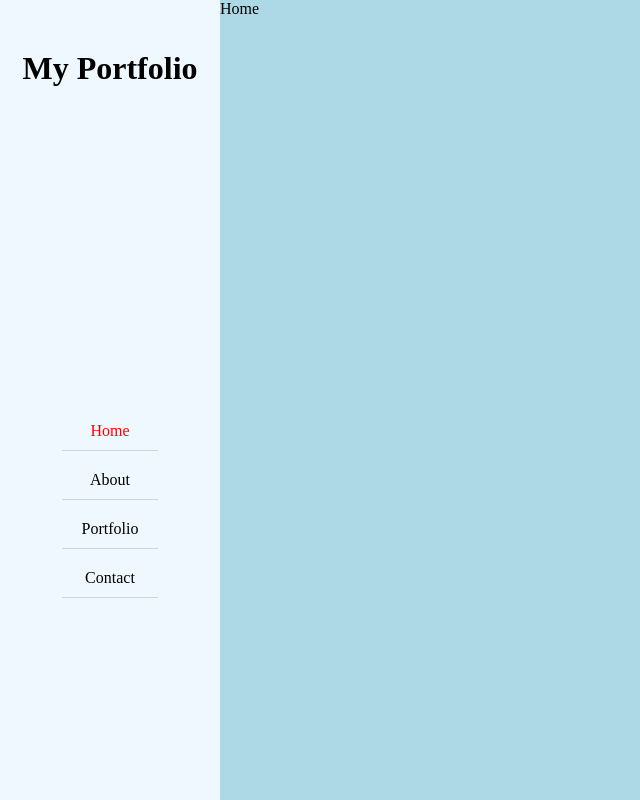
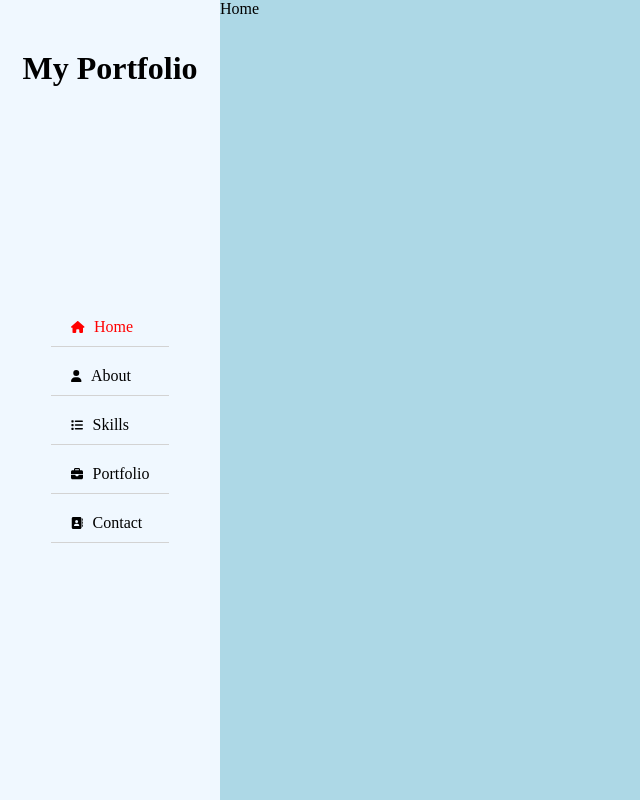
Before and after one commit to MrRozco/myWebsiteUpdated, a React (Create React App) app: page / in a window 1280 px wide. Shown: the top 800 px of the page, without its empty margins (0-640 px from the left). Built offline with nearby package versions, Linux system fonts and the light colour scheme.

Commit message:
Add icons to menu

```diff
--- a/package.json
+++ b/package.json
@@ -4,6 +4,8 @@
   "private": true,
   "dependencies": {
     "@fortawesome/fontawesome-svg-core": "^6.5.1",
+    "@fortawesome/free-brands-svg-icons": "^6.5.1",
+    "@fortawesome/free-solid-svg-icons": "^6.5.1",
     "@fortawesome/react-fontawesome": "^0.2.0",
     "@testing-library/jest-dom": "^5.17.0",
     "@testing-library/react": "^13.4.0",
--- a/src/App.js
+++ b/src/App.js
@@ -4,6 +4,7 @@ import Home from './components/Home';
 import About from './components/About';
 import Contact from './components/Contact';
 import Portfolio from './components/Portfolio';
+import Skills from './components/Skills';
 
 function App() {
   return (
@@ -11,6 +12,7 @@ function App() {
       <NavBar />
       <div id="home"><Home /></div>
       <div id="about"><About /></div>
+      <div id="skills"><Skills /></div>
       <div id="portfolio"><Portfolio /></div>
       <div id="contact"><Contact /></div>
     </div>
--- a/src/components/NavBar.js
+++ b/src/components/NavBar.js
@@ -2,7 +2,7 @@ import React from 'react'
 import { Link } from 'react-scroll';
 import { useState } from 'react';
 import { FontAwesomeIcon } from '@fortawesome/react-fontawesome';
-
+import { faHouse, faUser, faBriefcase, faList, faAddressBook } from '@fortawesome/free-solid-svg-icons';
 
 
 
@@ -16,10 +16,11 @@ const [currentSection, setCurrentSection] = useState('home');
         <div className='menu-items'>
             <nav>
                 <ul>
-                    <li><Link onClick={()=> setCurrentSection('home')} style={currentSection === 'home' ? {color: 'red'} : {}} to="home" smooth={true} duration={1000}><FontAwesomeIcon icon={["fa-solid, fa-house"]} />Home</Link></li>
-                    <li><Link onClick={()=> setCurrentSection('about')} style={currentSection === 'about' ? {color: 'red'} : {}} to="about" smooth={true} duration={1000}>About</Link></li>
-                    <li><Link onClick={()=> setCurrentSection('portfolio')} style={currentSection === 'portfolio' ? {color: 'red'} : {}} to="portfolio" smooth={true} duration={1000}>Portfolio</Link></li>
-                    <li><Link onClick={()=> setCurrentSection('contact')} style={currentSection === 'contact' ? {color: 'red'} : {}} to="contact" smooth={true} duration={1000}>Contact</Link></li>
+                    <li><Link onClick={()=> setCurrentSection('home')} style={currentSection === 'home' ? {color: 'red'} : {}} to="home" smooth={true} duration={1000}><FontAwesomeIcon className="menu-icon" icon={faHouse} />Home</Link></li>
+                    <li><Link onClick={()=> setCurrentSection('about')} style={currentSection === 'about' ? {color: 'red'} : {}} to="about" smooth={true} duration={1000}><FontAwesomeIcon className="menu-icon" icon={faUser} />About</Link></li>
+                    <li><Link onClick={()=> setCurrentSection('skills')} style={currentSection === 'skills' ? {color: 'red'} : {}} to="skills" smooth={true} duration={1000}><FontAwesomeIcon className="menu-icon" icon={faList} />Skills</Link></li>
+                    <li><Link onClick={()=> setCurrentSection('portfolio')} style={currentSection === 'portfolio' ? {color: 'red'} : {}} to="portfolio" smooth={true} duration={1000}><FontAwesomeIcon className="menu-icon" icon={faBriefcase} />Portfolio</Link></li>
+                    <li><Link onClick={()=> setCurrentSection('contact')} style={currentSection === 'contact' ? {color: 'red'} : {}} to="contact" smooth={true} duration={1000}><FontAwesomeIcon className="menu-icon" icon={faAddressBook} />Contact</Link></li>
                 </ul>
             </nav>
         </div>
--- /dev/null
+++ b/src/components/Skills.js
@@ -0,0 +1,9 @@
+import React from 'react'
+
+function Skills() {
+  return (
+    <div className='section skills'>Skills</div>
+  )
+}
+
+export default Skills
--- a/src/index.css
+++ b/src/index.css
@@ -9,6 +9,9 @@
   height: 100vh;
   padding-left: 220px;
 }
+
+
+/* Nav Bar */
 
 .navbar {
   position: fixed;
@@ -28,7 +31,6 @@
 .logo {
   height: 60px;
   width: auto;
-  margin-bottom: 20vh;
 }
 
 .menu-items {
@@ -46,7 +48,12 @@
   margin-bottom: 10px;
   border-bottom: 1px solid lightgray;
   max-width: 150px;
-  text-align: center;
+  text-align: left;
+}
+
+.menu-icon {
+  margin-right: 10px;
+  font-size: 12px;
 }
 
 .home {
```
Also changed, not shown: 1 other file (tests, documents, lock files or other folders).
